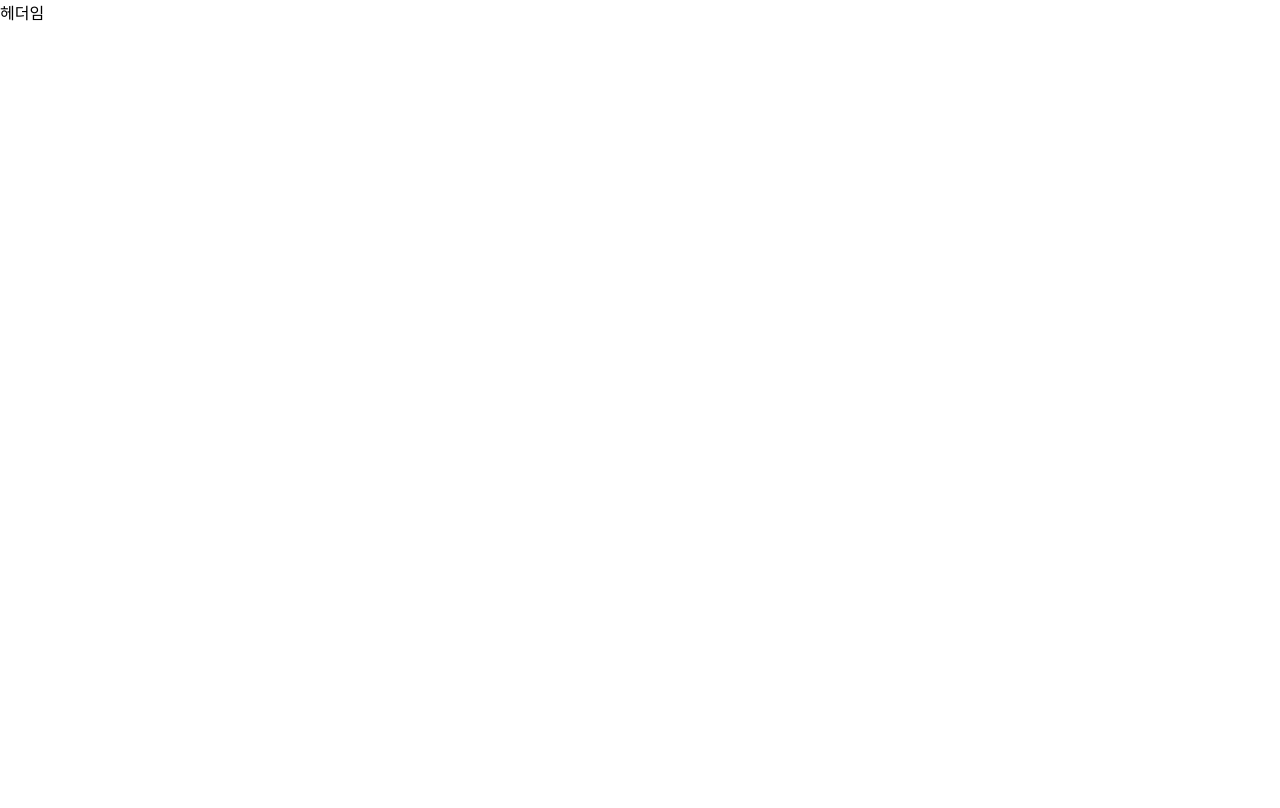
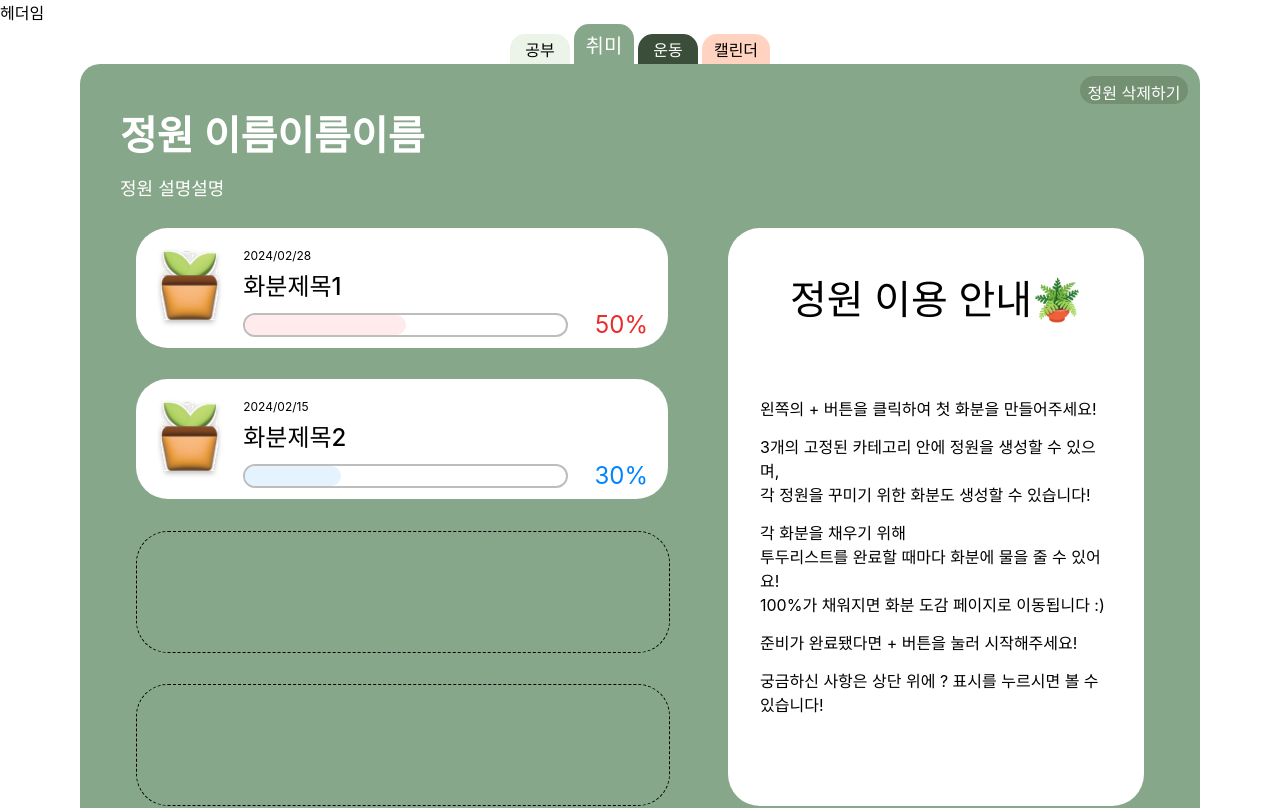
Before and after one commit to seungboshim/wantPlant_WFE, a React (Create React App) app in the folder front-end/: page /garden/hobby in a window 1280 px wide. Before the commit this address had no page. Shown: the top 808 px of the page. Built offline with nearby package versions, Linux system fonts and the light colour scheme; the HTML template or start-up script is replaced by a standard one.

Commit message:
feat: 카테고리에 따른 정원 라우팅

```diff
--- a/front-end/src/App.jsx
+++ b/front-end/src/App.jsx
@@ -8,7 +8,9 @@ import LoginPage from "./pages/login/LoginPage";
 import JoinPage from "./pages/join/JoinPage";
 import KakaoAuthPage from "./pages/login/KakaoAuthPage";
 import GardenPage from "./pages/garden/GardenPage";
-
+import StudyGardenPage from "./pages/garden/StudyGardenPage";
+import HobbyGardenPage from "./pages/garden/HobbyGardenPage";
+import ExerciseGardenPage from "./pages/garden/ExerciseGardenPage";
 function App() {
   return (
     <>
@@ -21,7 +23,11 @@ function App() {
             <Route path="/login" element={<LoginPage />} />
             <Route path="/join" element={<JoinPage />} />
             <Route path="/auth/kakao/callback" element={<KakaoAuthPage />} />
-            <Route path="/garden" element={<GardenPage />} />
+            <Route path="/garden" element={<GardenPage />}>
+              <Route path="/garden/study" element={<StudyGardenPage />} />
+              <Route path="/garden/hobby" element={<HobbyGardenPage />} />
+              <Route path="/garden/exercise" element={<ExerciseGardenPage />} />
+            </Route>
           </Routes>
         </Layout>
         {/* <Footer /> */}
--- a/front-end/src/components/gardenHeader/GardenHeaderComponent.jsx
+++ b/front-end/src/components/gardenHeader/GardenHeaderComponent.jsx
@@ -1,17 +1,32 @@
 import styled from "styled-components";
+import { useNavigate } from "react-router-dom";
 
 /** 정원 헤더 컴포넌트 (라벨, 배경색, 텍스트색 인자로 받음) */
 export default function GardenHeaderComponent({ label, bgColor, textColor, selected }) {
+    const navigate = useNavigate();
+
+    /** 각 label에 해당하는 정원으로 navigate */
+    const handleClick = () => {
+        // TODO : 카테고리에 정원이 없다면 /garden/add로 ㄱㄱ
+        if (label === "공부") {
+            navigate("/garden/study");
+        } else if (label === "취미") {
+            navigate("/garden/hobby");
+        } else if (label === "운동") {
+            navigate("/garden/exercise");
+        }
+    };
+
     // 선택되었을 때엔 커진 버튼
     if (selected) {
         return (
-            <SelectedWrapper bgColor={bgColor}>
+            <SelectedWrapper bgColor={bgColor} onClick={handleClick}>
                 <SelectedText textColor={textColor}>{label}</SelectedText>
             </SelectedWrapper>
         )
     } else {
         return (
-            <Wrapper bgColor={bgColor}>
+            <Wrapper bgColor={bgColor} onClick={handleClick}>
                 <Text textColor={textColor}>{label}</Text>
             </Wrapper>
         )
--- /dev/null
+++ b/front-end/src/pages/garden/ExerciseGardenPage.jsx
@@ -0,0 +1,21 @@
+import styled from "styled-components";
+
+import GardenFirst from "./GardenFirst";
+import GardenSecond from "./GardenSecond";
+
+export default function ExerciseGardenPage() {
+    return (
+        <Wrapper>
+            {/** TODO
+             * 현재 garden_id가 무엇인지에 따라 서로 다른 정원 데이터 불러오기
+             * id에 해당하는 건 First, 그 외는 Second
+             */}
+            <GardenFirst />
+            <GardenSecond />
+        </Wrapper>
+    )
+}
+
+const Wrapper = styled.div`
+    width: 1280px;
+`
--- a/front-end/src/pages/garden/GardenFirst.jsx
+++ b/front-end/src/pages/garden/GardenFirst.jsx
@@ -4,16 +4,23 @@ import GardenDeleteButton from "../../components/button/GardenDeleteButton";
 import PotItem from "../../components/gardenContent/PotItem";
 import EmptyPotItem from "../../components/gardenContent/EmptyPotItem";
 import Information from "../../components/gardenContent/Information";
+import { useLocation } from "react-router-dom";
 
 /** 정원페이지 상단 컴포넌트 */
 export default function GardenFirst() {
-    // TODO : 현재 정원의 카테고리에 따라 다른 컴포넌트 불러오기
+    const location = useLocation();
+    // location = "/garden/{카테고리}"
+    const pathname = location.pathname.split('/');
+    // pathname = ["", "garden", "{카테고리}"] 저장됨
+    const category = pathname[2];
+
+    // 카테고리에 따라 다른 컴포넌트 및 색상
     return (
         <Wrapper>
-            <GardernHeader category="study"/>
-            <Content>
+            <GardernHeader category={category}/>
+            <Content category={category}>
                 <ContentHeader>
-                    <TextWrapper>
+                    <TextWrapper category={category}>
                         <GardenTitle>정원 이름이름이름</GardenTitle>
                         <GardenDescription>정원 설명설명</GardenDescription>
                     </TextWrapper>
@@ -51,7 +58,11 @@ const Content = styled.div`
     height: 100%;
     display: flex;
     flex-direction: column;
-    background-color: ${({theme}) => theme.colors.green01};
+    background-color: ${({theme, category}) =>
+        category === "study" ? theme.colors.green01 :
+        category === "hobby" ? theme.colors.green04 :
+        category === "exercise" ? theme.colors.green07 : theme.colors.green01
+    };
     border-radius: 20px;
 `
 
@@ -66,6 +77,7 @@ const TextWrapper = styled.div`
     margin: 40px 0 0 40px;
     display: flex;
     flex-direction: column;
+    color: ${({category}) => category === "study" ? "black" : "white"}
 `
 
 const GardenTitle = styled.span`
--- /dev/null
+++ b/front-end/src/pages/garden/HobbyGardenPage.jsx
@@ -0,0 +1,21 @@
+import styled from "styled-components";
+
+import GardenFirst from "./GardenFirst";
+import GardenSecond from "./GardenSecond";
+
+export default function HobbyGardenPage() {
+    return (
+        <Wrapper>
+            {/** TODO
+             * 현재 garden_id가 무엇인지에 따라 서로 다른 정원 데이터 불러오기
+             * id에 해당하는 건 First, 그 외는 Second
+             */}
+            <GardenFirst />
+            <GardenSecond />
+        </Wrapper>
+    )
+}
+
+const Wrapper = styled.div`
+    width: 1280px;
+`
--- /dev/null
+++ b/front-end/src/pages/garden/StudyGardenPage.jsx
@@ -0,0 +1,21 @@
+import styled from "styled-components";
+
+import GardenFirst from "./GardenFirst";
+import GardenSecond from "./GardenSecond";
+
+export default function StudyGardenPage() {
+    return (
+        <Wrapper>
+            {/** TODO
+             * 현재 garden_id가 무엇인지에 따라 서로 다른 정원 데이터 불러오기
+             * id에 해당하는 건 First, 그 외는 Second
+             */}
+            <GardenFirst />
+            <GardenSecond />
+        </Wrapper>
+    )
+}
+
+const Wrapper = styled.div`
+    width: 1280px;
+`
```
